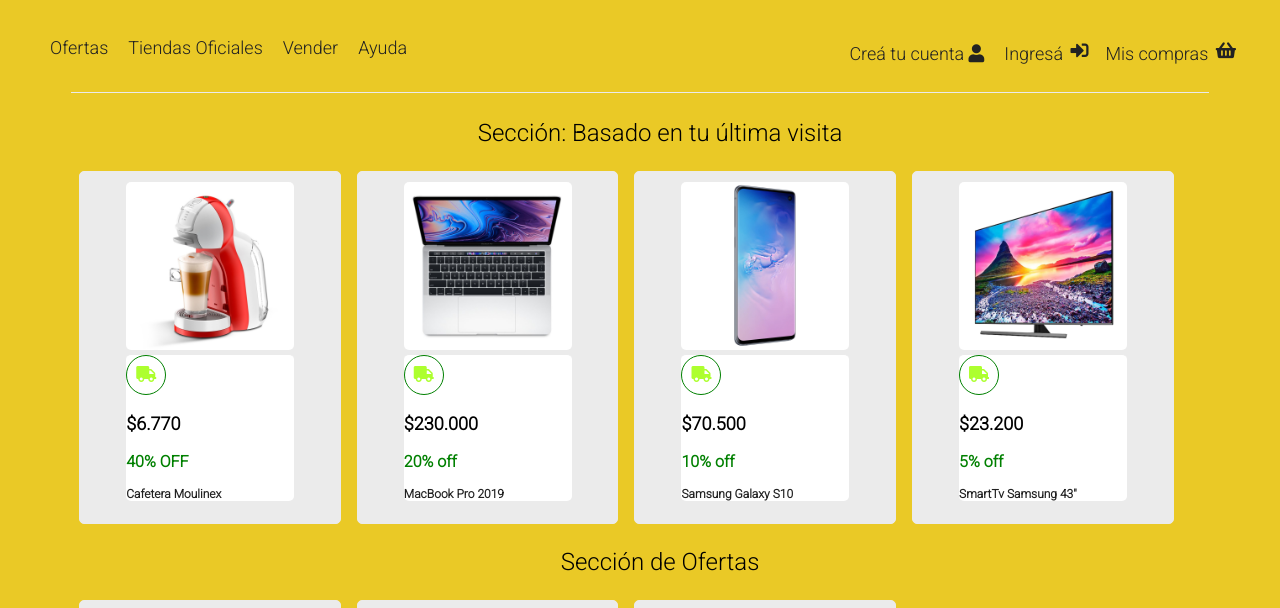
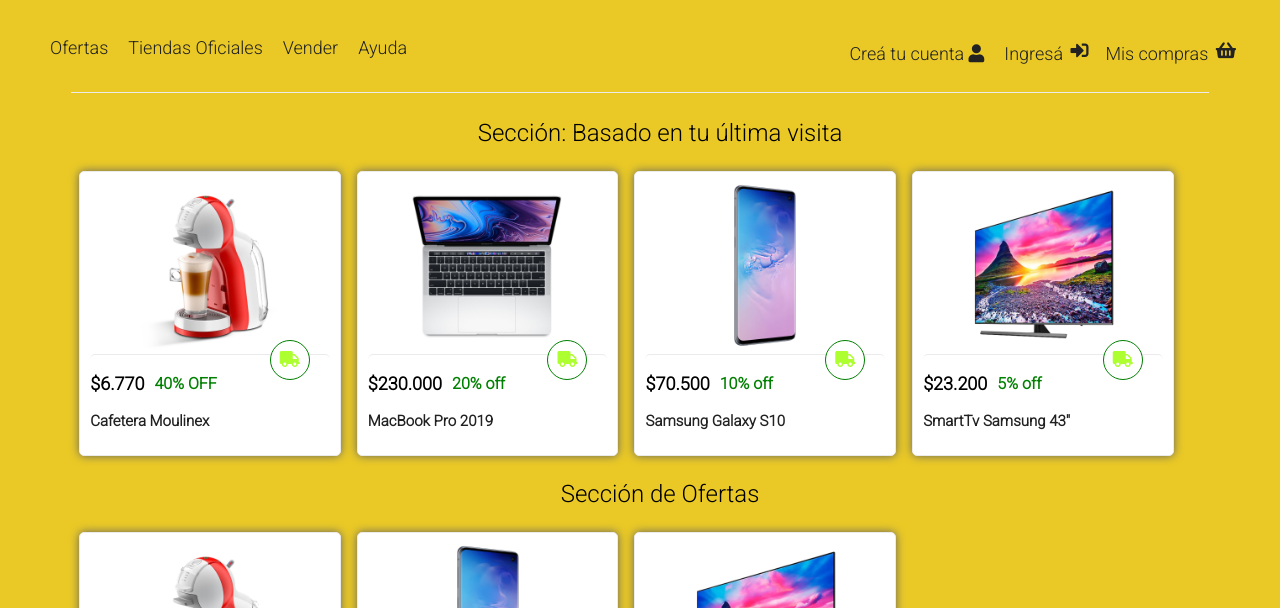
Before and after one commit to soldiersnake/Mercado-Liebre, a website: page views/home.html in a window 1280 px wide. Shown: the part 115-723 px from the top of the page. Drawn offline with Linux system fonts and the light colour scheme.

Commit message:
actualizacion css

```diff
--- a/public/css/style.css
+++ b/public/css/style.css
@@ -70,7 +70,9 @@
 
 .precio{
     font-size: 18px;
+    margin-right: 10px;
 }
+
 
 .descuentoDescripcion{
     font-size: 16px;
@@ -79,6 +81,7 @@
 
 .Descripcion{
     color: rgb(33, 33, 33);
+    display: none;
 }
 
 .color-icono{
@@ -146,26 +149,29 @@
     text-align: center;
     padding: 10px;
     margin: 10px;
-    background-color: #ebebeb;
+    background-color: white;
     width: 35%;
     margin-left: auto;
     margin-right: auto;
     border: 1px solid #ebebeb;
     border-radius: 5px;
+    box-shadow: none;
 }
 
 .seccion-main-card img{
     width: 70%;
     border-radius: 5px;
+
 }
 
 .seccion-main-card-item{
     background-color: white;
     text-align: left;
-    width: 70%;
+    width: 100%;
     border-top: #ebebeb solid 1px;
     margin: auto;
     border-radius: 5px;
+    position: relative;
 }
 
 .circulo{
@@ -173,6 +179,10 @@
     border: 1px solid green;
     width: 40px;
     height: 40px;
+    position: absolute;
+    top: -15px;
+    right: 20px;
+    background-color: white;
 }
 
 .fa, .fas{
@@ -205,6 +215,7 @@
     justify-content: center;
     align-items: center;
     flex-direction: column;
+    text-align: center;
 }
 
 .blue{
@@ -213,12 +224,17 @@
     margin-bottom: 10px;
 }
 
+@media (max-width:361px){
+
+}
+
 @media (max-width:767px){
     .busqueda-bar{
         display: flex;
     }
+
 }
-@media (min-width: 768px){
+@media (min-width: 769px){
     .logo-liebre{
         width: 33%;
     }
@@ -265,6 +281,26 @@
     .seccion-main-card{
         width: 45%;
     }
+
+    .seccion-main-card{
+        box-shadow : 0px 0px 10px rgb( 100 , 100 , 100 );
+    }
+
+    .Descripcion{
+        color: rgb(33, 33, 33);
+        display: block;
+        margin-top: 0%;
+        font-size: 15px;
+    }
+
+    .precioDescuento{
+        display: flex;
+        justify-content: left;
+        align-items: center;
+        margin: 0;
+        height: 3%;
+    }
+
 }
 
 @media (min-width: 1200px){
--- a/views/home.html
+++ b/views/home.html
@@ -58,8 +58,10 @@
                 <img src="/images/img-cafetera-moulinex.jpg" alt="cafetera">
                 <div class="seccion-main-card-item">
                     <i class="fas fa-truck truck circulo"></i>
+                    <div class="precioDescuento">
                         <p class="precio">$6.770</p>
                         <p class="descuentoDescripcion">40% OFF</p>
+                    </div>
                     <p class="Descripcion">Cafetera Moulinex</p>
                 </div>
             </div>
@@ -68,8 +70,10 @@
                 <img src="/images/img-macbook-pro-2019.jpg" alt="cafetera">
                 <div class="seccion-main-card-item">
                     <i class="fas fa-truck truck circulo"></i>
+                    <div class="precioDescuento">
                         <p class="precio">$230.000</p>
                         <p class="descuentoDescripcion">20% off</p>
+                    </div>
                     <p class="Descripcion">MacBook Pro 2019</p>
                 </div>
             </div>
@@ -78,8 +82,10 @@
                 <img src="/images/img-samsung-galaxy-s10.jpg" alt="cafetera">
                 <div class="seccion-main-card-item">
                     <i class="fas fa-truck truck circulo"></i>
+                    <div class="precioDescuento">
                         <p class="precio">$70.500</p>
                         <p class="descuentoDescripcion">10% off</p>
+                    </div>
                     <p class="Descripcion">Samsung Galaxy S10</p>
                 </div>
             </div>
@@ -88,8 +94,10 @@
                 <img src="/images/img-tv-samsung-smart.jpg" alt="cafetera">
                 <div class="seccion-main-card-item">
                     <i class="fas fa-truck truck circulo"></i>
+                    <div class="precioDescuento">
                         <p class="precio">$23.200</p>
                         <p class="descuentoDescripcion">5% off</p>
+                    </div>
                     <p class="Descripcion">SmartTv Samsung 43"</p>
                 </div>
             </div>
@@ -102,8 +110,10 @@
                     <img src="/images/img-cafetera-moulinex.jpg" alt="cafetera">
                     <div class="seccion-main-card-item">
                         <i class="fas fa-truck truck circulo"></i>
+                        <div class="precioDescuento">
                             <p class="precio">$6.770</p>
                             <p class="descuentoDescripcion">40% OFF</p>
+                        </div>
                         <p class="Descripcion">Cafetera Moulinex</p>
                     </div>
                 </div>
@@ -112,8 +122,10 @@
                     <img src="/images/img-samsung-galaxy-s10.jpg" alt="cafetera">
                     <div class="seccion-main-card-item">
                         <i class="fas fa-truck truck circulo"></i>
+                        <div class="precioDescuento">
                             <p class="precio">$70.500</p>
                             <p class="descuentoDescripcion">10% off</p>
+                        </div>
                         <p class="Descripcion">Samsung Galaxy S10</p>
                     </div>
                 </div>
@@ -122,8 +134,10 @@
                     <img src="/images/img-tv-samsung-smart.jpg" alt="cafetera">
                     <div class="seccion-main-card-item">
                         <i class="fas fa-truck truck circulo"></i>
+                        <div class="precioDescuento">
                             <p class="precio">$23.200</p>
                             <p class="descuentoDescripcion">5% off</p>
+                        </div>
                         <p class="Descripcion">SmartTv Samsung 43"</p>
                     </div>
                 </div>
@@ -134,7 +148,9 @@
     <footer>
         <div class="contenedor-footer">
             <ul>
-                <div><i class="fas fa-credit-card fa-lg blue"></i></div>
+                <div>
+                    <i class="fas fa-credit-card fa-lg blue"></i>
+                </div>
                 <li><strong>Pagá con tarjeta o en efectivo</strong></li>
             </ul>
             <p>Con Mercado Liebre Cash, tenés cuotas sin interés con tarjeta o efectivo en
```
Also changed, not shown: views/register.html (+7 -0 lines). Lines whose indentation alone changed are shown as unchanged.
